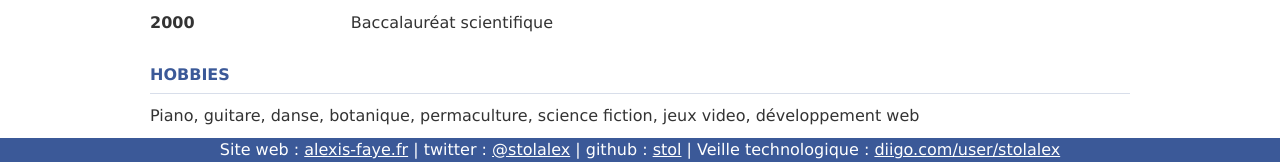
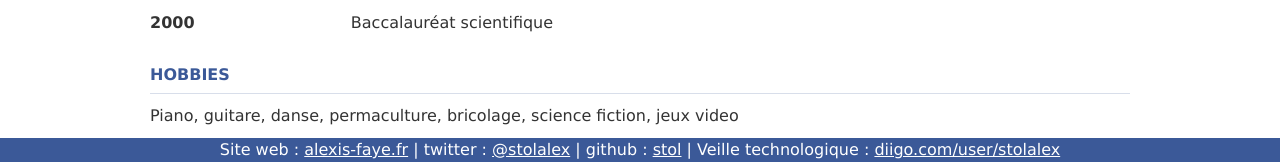
Before and after one commit to stol/cv, a PHP site: page / in a window 1280 px wide. Shown: the part 2871-3033 px from the top of the page. Run offline with PHP 8.4, Linux system fonts and the light colour scheme; some libraries are stand-ins or nearby versions.

Commit message:
upd hobbies

```diff
--- a/index.php
+++ b/index.php
@@ -148,7 +148,7 @@
 
             <section class="section">
                 <div class="section__inside">
-                    Piano, guitare, danse, botanique, permaculture, science fiction, jeux video, développement web
+                    Piano, guitare, danse, permaculture, bricolage, science fiction, jeux video
                 </div>
             </section>
 
```
